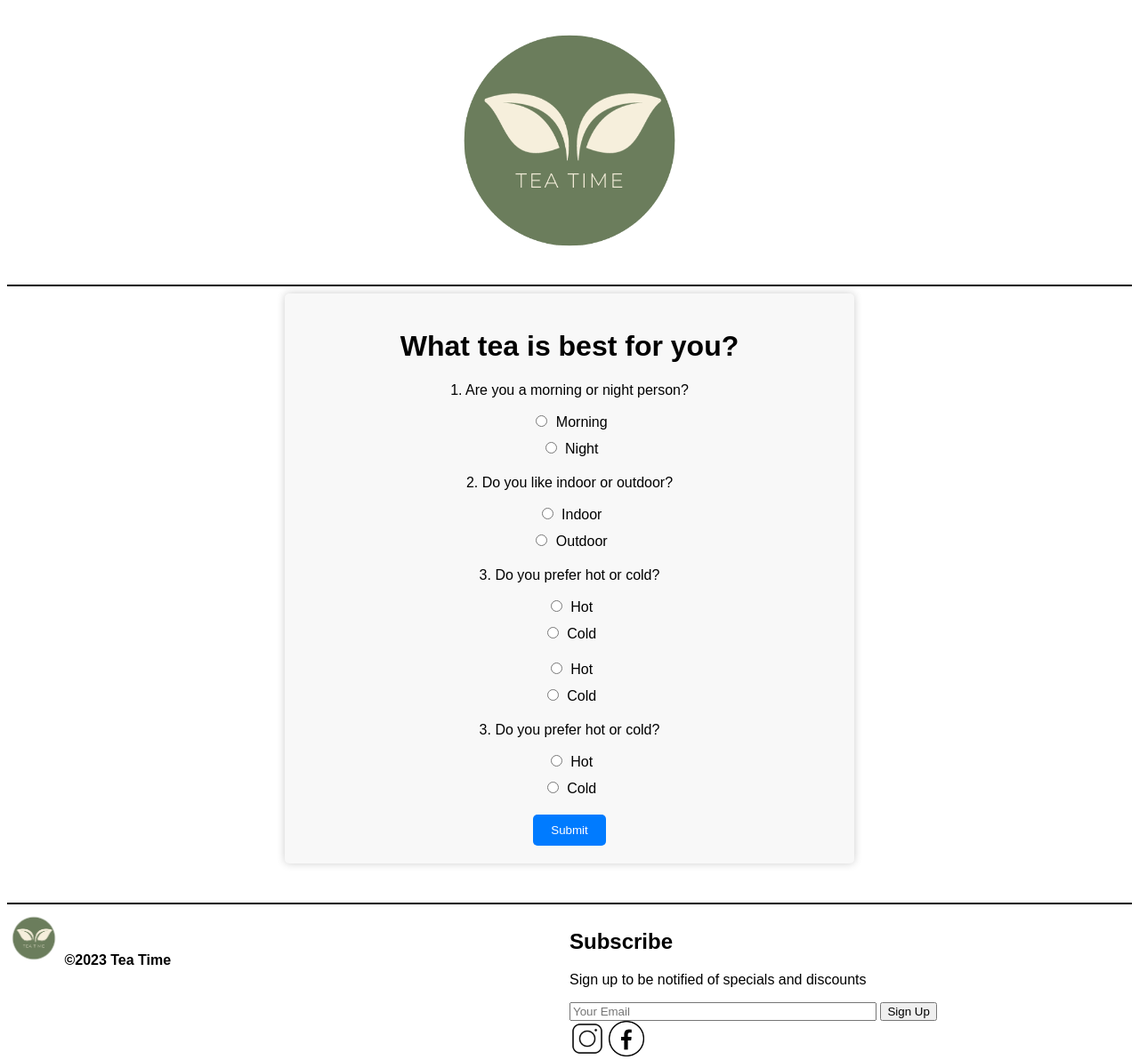
After one commit to luxy7738/Build-1, a PHP site: page /quiz.html in a window 1280 px wide. The commit adds this page. Shown: the whole page at 89% size. Run offline with PHP 8.4, Linux system fonts and the light colour scheme.

Commit message:
quiz page 1st commit

```diff
--- a/intro.css
+++ b/intro.css
@@ -71,7 +71,7 @@ footer {
 .vertical-line {
     width: 1px;
     height: 80%;
-    background-color: #ccc;
+    background-color: white;
 }
 
 .image-container {
@@ -100,7 +100,7 @@ footer {
     text-align: center;
     padding: 20px;
   }
-  .carousel-pic{
+.carousel-pic{
     width: 500px;
     height: 500px
   }
--- /dev/null
+++ b/quiz.css
@@ -0,0 +1,65 @@
+/* Basic styles for the quiz container */
+hr{
+    background-color: black;
+    height: 2px;
+    border: none;
+  }
+
+footer{
+    clear: both;
+    text-align: left;
+  }
+
+.column2{
+    float: left;
+    width: 50%;
+
+  }
+
+body{
+    background-color: white;
+    font-family: 'Ubuntu', sans-serif;
+    text-align: center;
+  }
+
+#logo {
+    border-radius: 12px;
+  }
+
+.quiz-container {
+    max-width: 600px;
+    margin: 0 auto;
+    padding: 20px;
+    background-color: #f8f8f8;
+    border-radius: 5px;
+    box-shadow: 0 0 10px rgba(0, 0, 0, 0.2);
+}
+
+/* Styles for questions and answer options */
+.question {
+    margin-bottom: 20px;
+}
+
+label {
+    display: block;
+    margin-bottom: 10px;
+}
+
+/* Style the radio buttons */
+input[type="radio"] {
+    margin-right: 5px;
+}
+
+/* Style the submit button */
+button[type="submit"] {
+    background-color: #007BFF;
+    color: #fff;
+    border: none;
+    padding: 10px 20px;
+    border-radius: 5px;
+    cursor: pointer;
+}
+
+button[type="submit"]:hover {
+    background-color: #0056b3;
+}
--- /dev/null
+++ b/quiz.html
@@ -0,0 +1,130 @@
+<!DOCTYPE html>
+<html lang="en">
+<head>
+    <meta charset="UTF-8">
+    <meta name="viewport" content="width=device-width, initial-scale=1.0">
+    <link rel="stylesheet" href="quiz.css">
+    <title>Tea_Quiz</title>
+</head>
+<body>
+    <a href="intro.html">
+        <img src="pics/time.png" id="logo" alt="logo" width="300" height="300">
+      </a>
+        <hr>
+    <div class="quiz-container">
+        <h1>What tea is best for you?</h1>
+        <form id="quiz-form">
+            <div class="question">
+                <p>1. Are you a morning or night person?</p>
+                <label>
+                    <input type="radio" name="q1" value="a"> Morning
+                </label>
+                <label>
+                    <input type="radio" name="q1" value="b"> Night
+                </label>
+            </div>
+
+            <div class="question">
+                <p>2. Do you like indoor or outdoor?</p>
+                <label>
+                    <input type="radio" name="q2" value="a"> Indoor
+                </label>
+                <label>
+                    <input type="radio" name="q2" value="b"> Outdoor
+                </label>
+
+            </div>
+
+            <div class="question">
+                <p>3. Do you prefer hot or cold?</p>
+                <label>
+                    <input type="radio" name="q3" value="a"> Hot
+                </label>
+                <label>
+                    <input type="radio" name="q3" value="b"> Cold
+                </label>
+
+            </div>
+
+            <div class="question">
+                <p></p>
+                <label>
+                    <input type="radio" name="q4" value="a"> Hot
+                </label>
+                <label>
+                    <input type="radio" name="q4" value="b"> Cold
+                </label>
+
+            </div>
+
+            <div class="question">
+                <p>3. Do you prefer hot or cold?</p>
+                <label>
+                    <input type="radio" name="q5" value="a"> Hot
+                </label>
+                <label>
+                    <input type="radio" name="q5l" value="b"> Cold
+                </label>
+
+            </div>
+            <button type="submit">Submit</button>
+        </form>
+    </div>
+    <footer>
+        <div class="row2">
+          <br>
+          <br>
+          <hr>
+          <div class="column2">
+            <img src="pics/time.png" width="60" height="60" alt="smalllogo">
+            <strong>&#169;2023 Tea Time</strong>
+          </div>
+
+
+          <div class="column2">
+            <h2>Subscribe</h2>
+            <p>Sign up to be notified of specials and discounts</p>
+            <input type="text" name="email" size="40" placeholder="Your Email">
+            <input type="submit" name="submit" value="Sign Up"><br>
+            <a href="https://www.instagram.com/arizonastateuniversity/"><img src="pics/bwinsta.png" width="40" alt="insta"></a>
+            <a href="https://www.facebook.com/arizonastateuniversity/"><img src="pics/bwfacebook.png" width="40" alt="face"></a>
+
+          </div>
+
+        </div>
+      </footer>
+</body>
+</html>
+
+<script>
+    document.getElementById("quiz-form").addEventListener("submit", function(event) {
+        event.preventDefault();
+
+        // Define the correct answers
+        const correctAnswers = {
+            q1: "1",
+            q2: "1",
+            // Add more correct answers for each question
+        };
+
+        // Initialize the score
+        let score = 0;
+
+        // Loop through each question
+        for (const questionId in correctAnswers) {
+            const selectedOption = document.querySelector(`input[name="${questionId}"]:checked`);
+
+            if (selectedOption) {
+                const selectedValue = selectedOption.value;
+
+                if (selectedValue === correctAnswers[questionId]) {
+                    score++;
+                }
+            }
+        }
+
+        // Display the score (you can customize this part)
+
+        alert(`Your score is: ${score}/${Object.keys(correctAnswers).length}`);
+    });
+</script>
```
